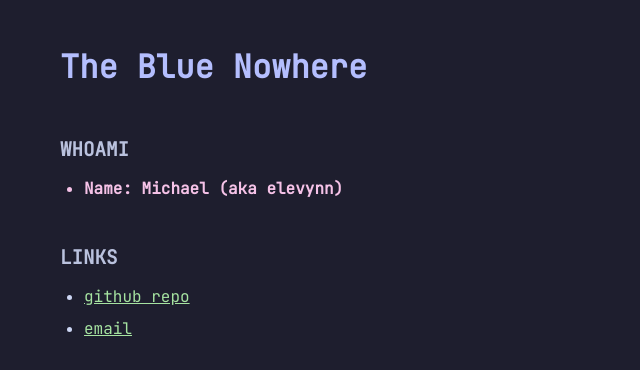
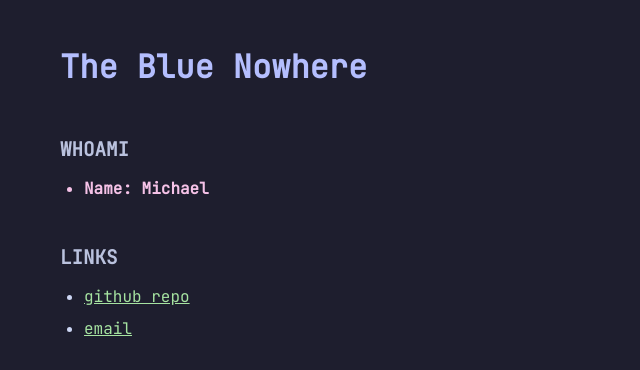
Before and after one commit to thebluenowhere/thebluenowhere.github.io, a Jekyll site: the page built from index.html, in a window 1280 px wide. Shown: the top 370 px of the page, without its empty margins (220-860 px from the left). Built offline with Jekyll 4.4.1, drawn with Linux system fonts in a browser that asks for light colours.

Commit message:
changed name

```diff
--- a/index.html
+++ b/index.html
@@ -22,7 +22,7 @@
       <section>
         <h2>whoami</h2>
         <ul>
-          <li class="name">Name: Michael (aka elevynn)</li>
+          <li class="name">Name: Michael</li>
         </ul>
       </section>
 
```
